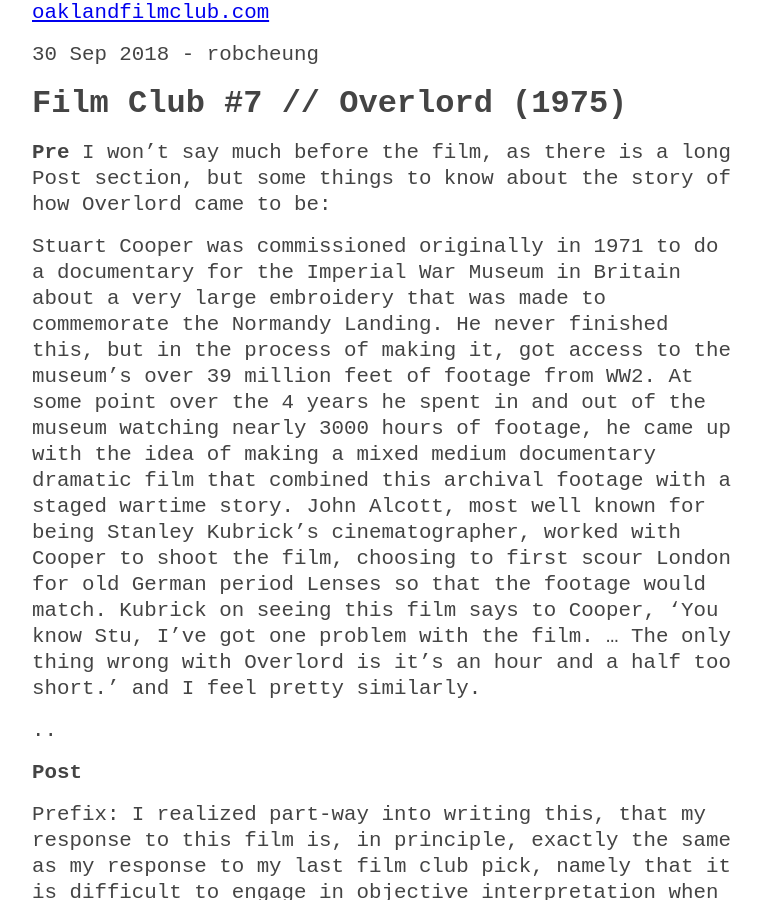
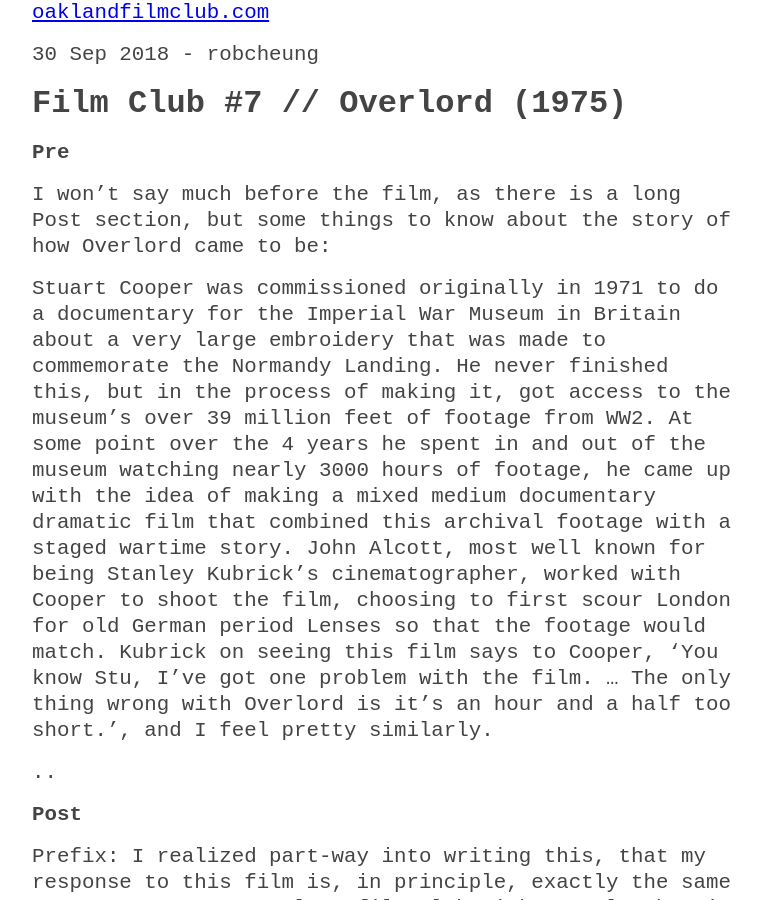
Before and after one commit to kortina/oakland-film-club-OLD, a Jekyll site: the page built from _posts/2018-09-30-film-club-7-overlord-1975-.md, in a window 1280 px wide and 900 px high. Shown: the whole window, without its empty margins (258-1019 px from the left). Built offline with Jekyll 4.4.1, drawn with Linux system fonts in a browser that asks for light colours.

Commit message:
--wip-- [skip ci]

```diff
--- a/_posts/2018-09-30-film-club-7-overlord-1975-.md
+++ b/_posts/2018-09-30-film-club-7-overlord-1975-.md
@@ -5,9 +5,10 @@ author: robcheung
 ---
 
 ***Pre***
+
 I won’t say much before the film, as there is a long Post section, but some things to know about the story of how Overlord came to be:
 
-Stuart Cooper was commissioned originally in 1971 to do a documentary for the Imperial War Museum in Britain about a very large embroidery that was made to commemorate the Normandy Landing. He never finished this, but in the process of making it, got access to the museum’s over 39 million feet of footage from WW2. At some point over the 4 years he spent in and out of the museum watching nearly 3000 hours of footage, he came up with the idea of making a mixed medium documentary dramatic film that combined this archival footage with a staged wartime story. John Alcott, most well known for being Stanley Kubrick’s cinematographer, worked with Cooper to shoot the film, choosing to first scour London for old German period Lenses so that the footage would match. Kubrick on seeing this film says to Cooper, ‘You know Stu, I’ve got one problem with the film. ... The only thing wrong with Overlord is it's an hour and a half too short.’ and I feel pretty similarly.
+Stuart Cooper was commissioned originally in 1971 to do a documentary for the Imperial War Museum in Britain about a very large embroidery that was made to commemorate the Normandy Landing. He never finished this, but in the process of making it, got access to the museum’s over 39 million feet of footage from WW2. At some point over the 4 years he spent in and out of the museum watching nearly 3000 hours of footage, he came up with the idea of making a mixed medium documentary dramatic film that combined this archival footage with a staged wartime story. John Alcott, most well known for being Stanley Kubrick’s cinematographer, worked with Cooper to shoot the film, choosing to first scour London for old German period Lenses so that the footage would match. Kubrick on seeing this film says to Cooper, ‘You know Stu, I’ve got one problem with the film. ... The only thing wrong with Overlord is it's an hour and a half too short.’, and I feel pretty similarly.
 
 {% include embed.html url="https://youtu.be/MkTw3_PmKtc" autoplay="0" %}
 
```
